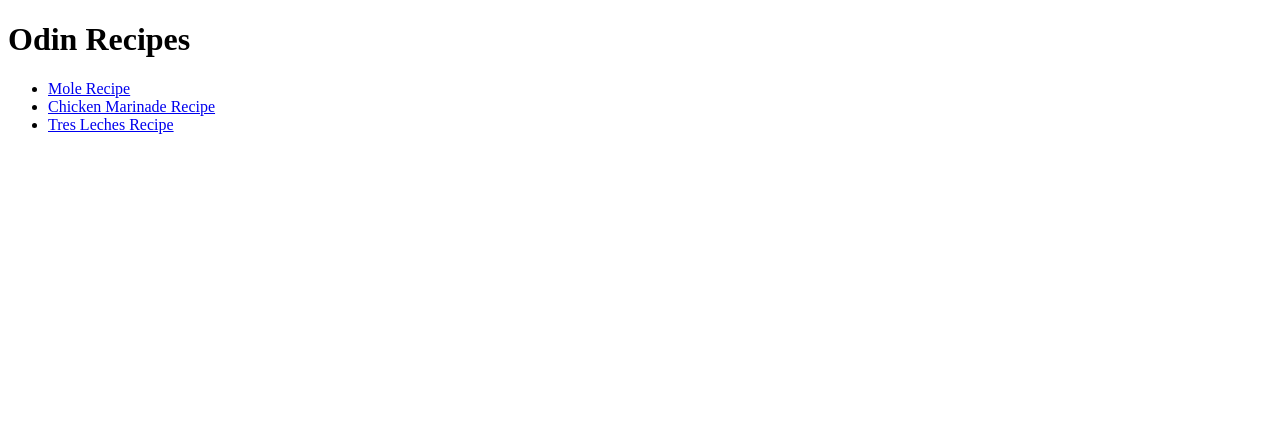
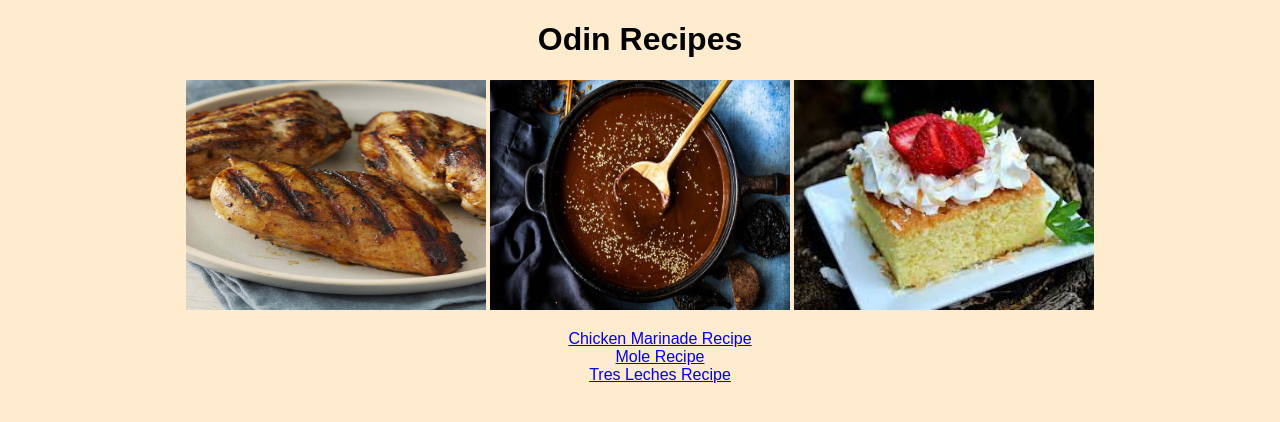
Before and after one commit to presidentathena/odin-recipes, a plain HTML site: page index.html in a window 1280 px wide. Drawn offline with Linux system fonts and the light colour scheme.

Commit message:
Add css file and link to html pages

```diff
--- a/index.html
+++ b/index.html
@@ -3,14 +3,20 @@
     <head>
         <meta charset="utf-8">
         <title>Odin Recipes Project</title>
+        <link rel="stylesheet" href="style.css">
     </head>
 
+    <div>
     <body>
         <h1>Odin Recipes</h1>
+        <a href="recipes/marinade.html"><img src="../odin-recipes/pictures/marinated-chicken.jpg"></a>
+        <a href="recipes/mole.html"><img src="../odin-recipes/pictures/mole-sauce.jpg"></a>
+        <a href="recipes/tres-leches.html"><img src="../odin-recipes/pictures/cake.jpg"></a>
         <ul>
+            <li><a href="recipes/marinade.html">Chicken Marinade Recipe</a></li>
             <li><a href="recipes/mole.html">Mole Recipe</a></li>
-            <li><a href="recipes/marinade.html">Chicken Marinade Recipe</a></li>
             <li><a href="recipes/tres-leches.html">Tres Leches Recipe</a></li>
         </ul>
     </body>
+    </div>
 </html>
--- /dev/null
+++ b/style.css
@@ -0,0 +1,17 @@
+* {
+    background-color: blanchedalmond;
+}
+
+div {
+    font-family: Arial, Helvetica, sans-serif;
+    text-align: center;
+}
+
+img {
+    height: 230px;
+    width: 300px;
+}
+
+ul {
+    list-style: none;
+}
```
Also changed, not shown: recipes/marinade.html (+3 -0 lines), recipes/mole.html (+3 -0 lines), recipes/tres-leches.html (+3 -0 lines).
